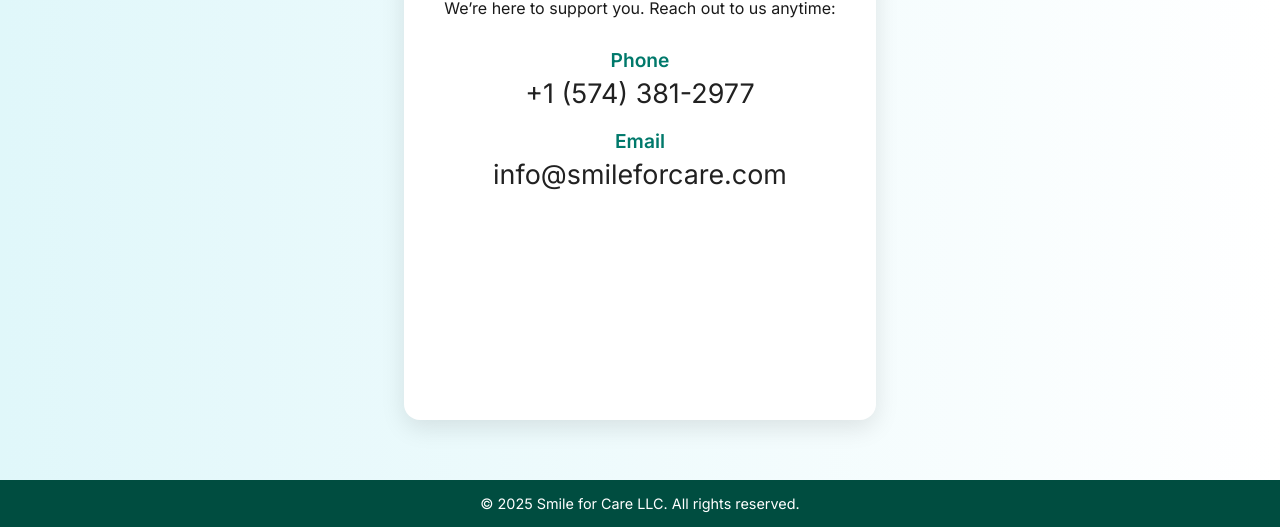
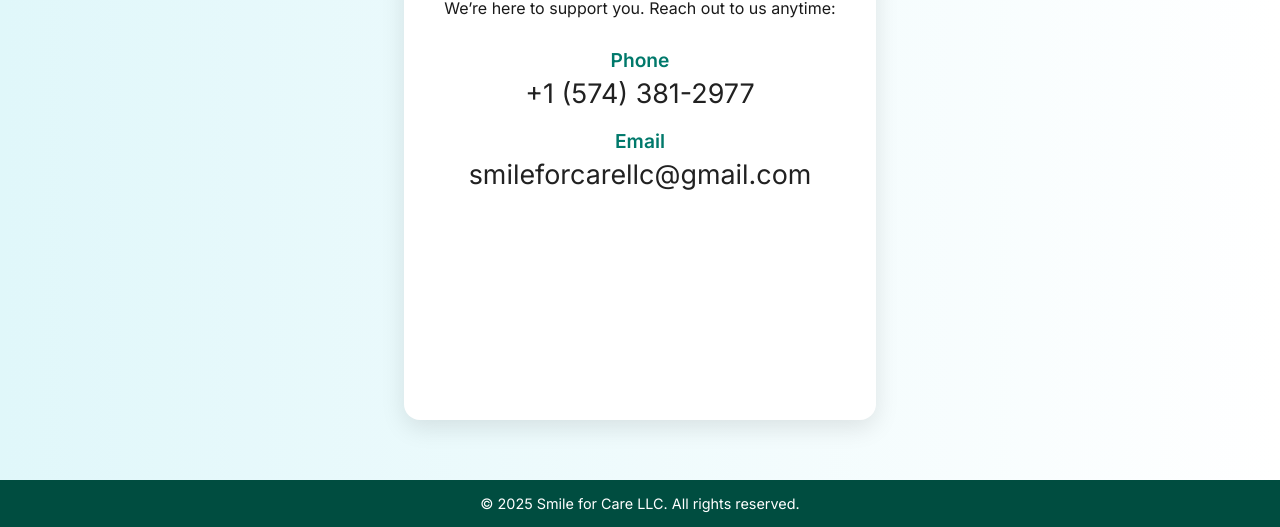
Before and after one commit to fidelchilambe/smileforcare, a plain HTML site: page contact.html in a window 1280 px wide. Shown: the part 273-800 px from the top of the page. Drawn offline with Linux system fonts and the light colour scheme.

Commit message:
Change contact email in contact.html
Updated contact email address to smileforcarellc@gmail.com.

```diff
--- a/contact.html
+++ b/contact.html
@@ -113,7 +113,7 @@
 
       <div class="info-block">
         <div class="info-label">Email</div>
-        <div class="info-value">info@smileforcare.com</div>
+        <div class="info-value">smileforcarellc@gmail.com</div>
       </div>
     </div>
   </div>
```
